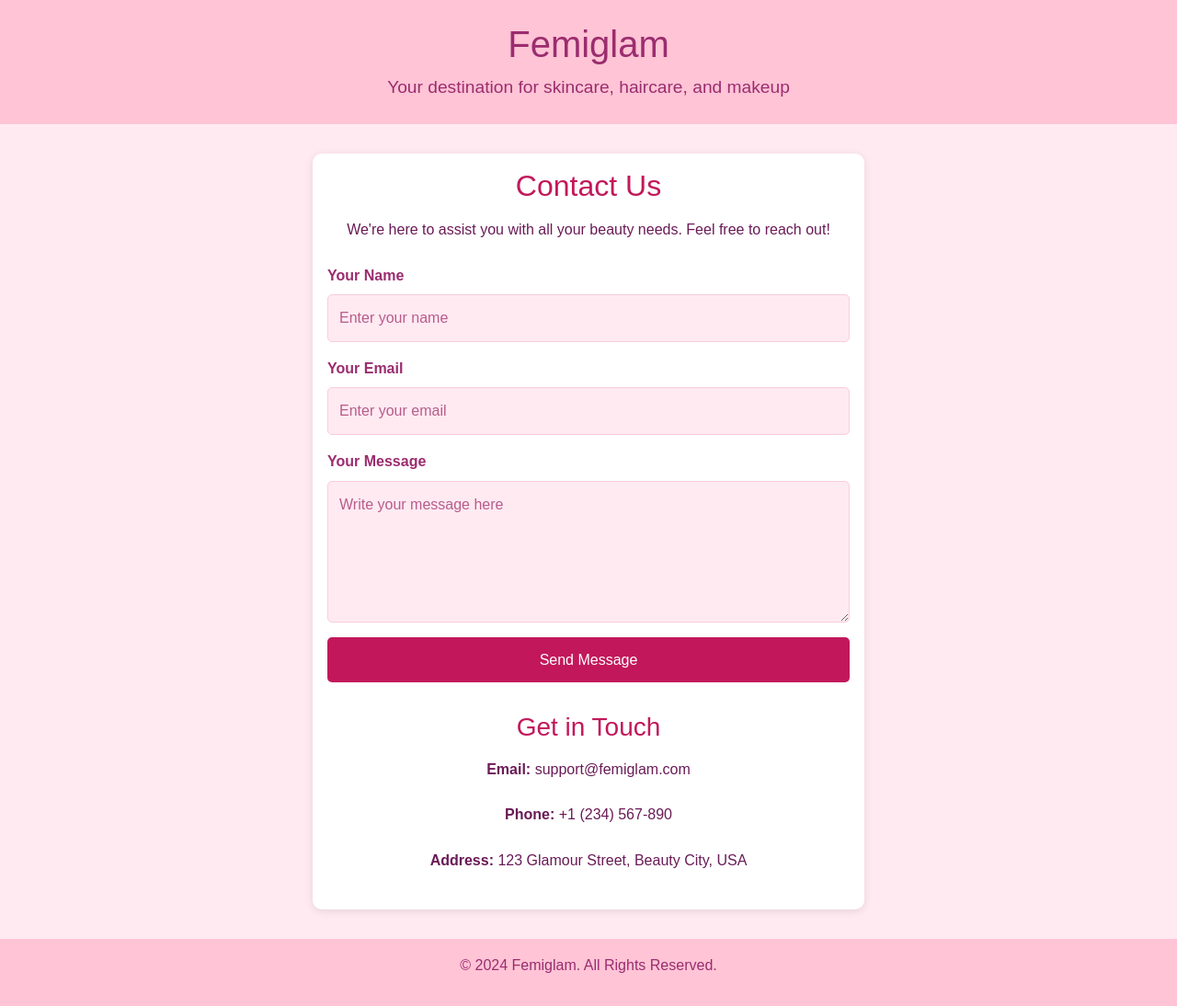
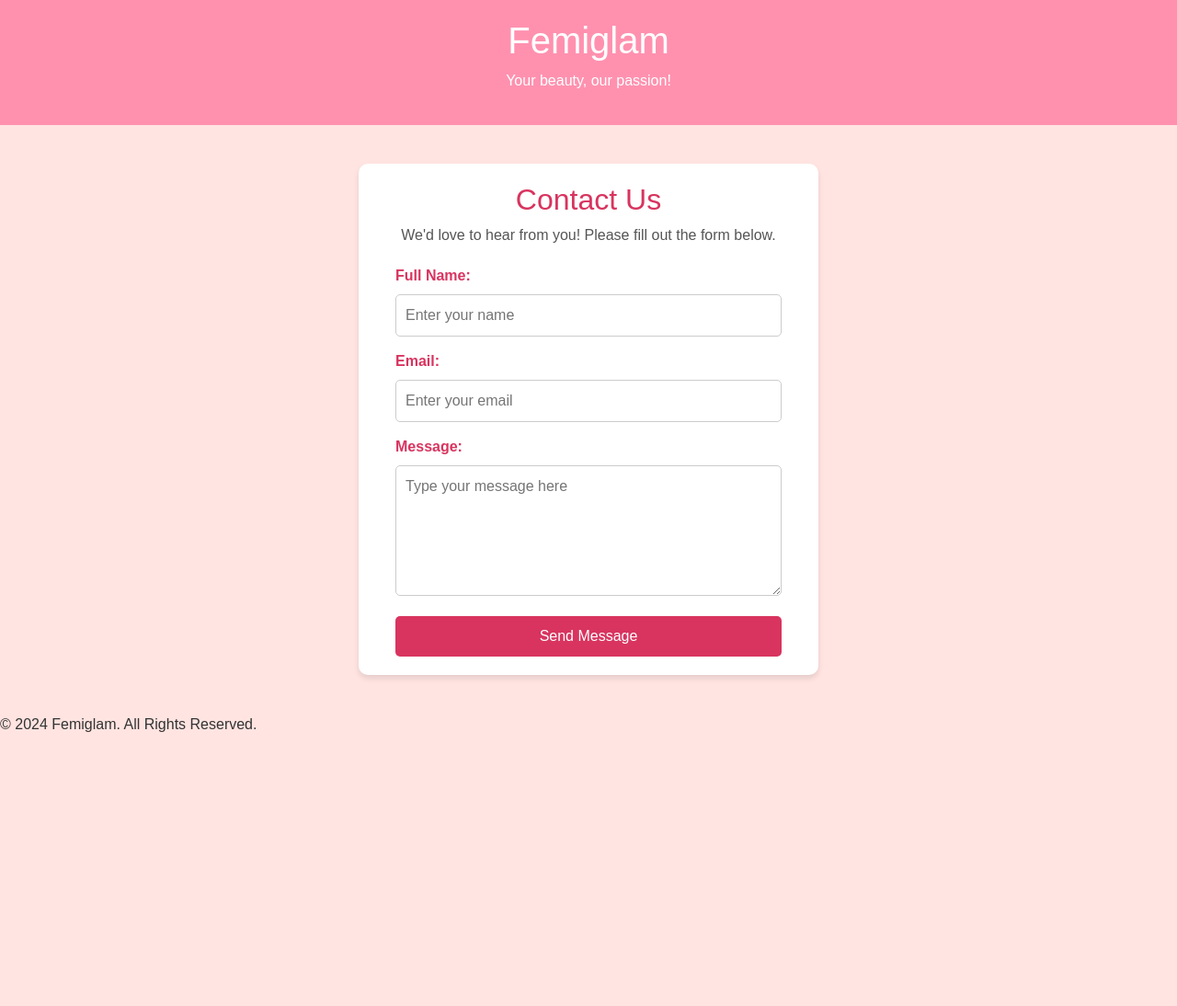
Before and after one commit to AlmaJacob/femiglam, a Django app: page /contact in a window 1280 px wide. Shown: the whole page at 92% size. After the commit the page ends 796 px from the top, so only its background shows below. Run offline with Django 5.2, Linux system fonts and the light colour scheme.

Commit message:
user page styling

```diff
--- a/FEMIGLAM/app/views.py
+++ b/FEMIGLAM/app/views.py
@@ -5,6 +5,10 @@ from .models import *
 import os
 from django.contrib.auth.models import User
 from django.conf import settings
+from django.shortcuts import render
+from django.http import HttpResponse
+
+
 
 # Create your views here.
 
--- a/FEMIGLAM/templates/user/contact.html
+++ b/FEMIGLAM/templates/user/contact.html
@@ -8,157 +8,124 @@
   <link rel="stylesheet" href="{% static 'styles.css' %}">
   <link href="https://cdn.jsdelivr.net/npm/bootstrap@5.3.0/dist/css/bootstrap.min.css" rel="stylesheet">
   <style>
+     /* General Styles */
 body {
   font-family: Arial, sans-serif;
-    line-height: 1.6;
+  background-color: #ffe4e1;
   margin: 0;
   padding: 0;
-    background-color: #ffeaf2; /* Light pink background */
-    color: #5a204c; /* Deep pinkish-purple text */
+  color: #333;
 }
 
 header {
   text-align: center;
-    padding: 1.5rem;
-    background-color: #ffc4d6; /* Soft pink background */
-    color: #9b2c6e; /* Dark pink text */
+  background-color: #ff91af;
+  padding: 20px;
+  color: white;
 }
 
-header h1 {
-    font-size: 2.5rem;
-    margin: 0;
-}
-
-header p {
-    margin: 0.5rem 0 0;
-    font-size: 1.2rem;
-}
-
-.contact-section {
-    max-width: 600px;
-    margin: 2rem auto;
-    padding: 1rem;
-    background: #fff;
-    border-radius: 10px;
-    box-shadow: 0 2px 10px rgba(0, 0, 0, 0.1);
-}
-
-.contact-section h2 {
-    text-align: center;
-    margin-bottom: 1rem;
-    color: #c2185b; /* Strong pink color */
-}
-
-.contact-section p {
-    text-align: center;
-    margin-bottom: 1.5rem;
-    color: #6a1b56; /* Muted dark pink */
+main {
+  display: flex;
+  justify-content: center;
+  align-items: center;
+  min-height: 80vh;
 }
 
 .contact-form {
-    display: flex;
-    flex-direction: column;
-    gap: 1rem;
+  background-color: white;
+  padding: 20px 40px;
+  border-radius: 10px;
+  box-shadow: 0 4px 6px rgba(0, 0, 0, 0.1);
+  max-width: 500px;
+  width: 100%;
 }
 
-.form-group {
-    display: flex;
-    flex-direction: column;
+.contact-form h2 {
+  text-align: center;
+  color: #d8345f;
 }
 
-.form-group label {
-    margin-bottom: 0.5rem;
-    font-weight: bold;
-    color: #9b2c6e;
+.contact-form p {
+  text-align: center;
+  margin-bottom: 20px;
+  color: #555;
 }
 
-.form-group input,
-.form-group textarea {
-    padding: 0.75rem;
-    border: 1px solid #f8cdd8; /* Light pink border */
-    border-radius: 5px;
-    font-size: 1rem;
-    background-color: #ffeaf2; /* Light pink background */
-    color: #5a204c;
+label {
+  display: block;
+  margin-bottom: 8px;
+  font-weight: bold;
+  color: #d8345f;
 }
 
-.form-group input::placeholder,
-.form-group textarea::placeholder {
-    color: #b85c8a; /* Placeholder text in pinkish shade */
+input, textarea {
+  width: 100%;
+  padding: 10px;
+  margin-bottom: 15px;
+  border: 1px solid #ccc;
+  border-radius: 5px;
+  font-size: 16px;
+}
+
+input:focus, textarea:focus {
+  border-color: #d8345f;
+  outline: none;
 }
 
 button {
-    padding: 0.75rem;
-    background-color: #c2185b; /* Strong pink */
-    color: #fff;
+  background-color: #d8345f;
+  color: white;
+  padding: 10px 15px;
   border: none;
   border-radius: 5px;
-    font-size: 1rem;
   cursor: pointer;
-    transition: background-color 0.3s ease, transform 0.2s ease;
+  width: 100%;
+  font-size: 16px;
 }
 
 button:hover {
-    background-color: #9b2c6e; /* Darker pink hover */
-    transform: scale(1.05);
+  background-color: #ff6384;
 }
 
-.contact-info {
-    margin-top: 2rem;
+#response {
+  margin-top: 10px;
   text-align: center;
-    color: #6a1b56; /* Muted dark pink */
 }
 
-.contact-info h3 {
-    color: #c2185b;
-    margin-bottom: 1rem;
-}
-
-footer {
-    text-align: center;
-    padding: 1rem;
-    background-color: #ffc4d6; /* Soft pink */
-    color: #9b2c6e;
+.hidden {
+  display: none;
 }
 
   </style>
 </head>
 <body>
+
   <header>
     <h1>Femiglam</h1>
-        <p>Your destination for skincare, haircare, and makeup</p>
+    <p>Your beauty, our passion!</p>
   </header>
   <main>
-        <section class="contact-section">
+    <section class="contact-form">
       <h2>Contact Us</h2>
-            <p>We're here to assist you with all your beauty needs. Feel free to reach out!</p>
+      <p>We'd love to hear from you! Please fill out the form below.</p>
+      <form id="contactForm">
+        <label for="name">Full Name:</label>
+        <input type="text" id="name" name="name" placeholder="Enter your name" required>
 
-            <form action="#" method="POST" class="contact-form">
-                <div class="form-group">
-                    <label for="name">Your Name</label>
-                    <input type="text" id="name" name="name" placeholder="Enter your name" required>
-                </div>
-                <div class="form-group">
-                    <label for="email">Your Email</label>
+        <label for="email">Email:</label>
         <input type="email" id="email" name="email" placeholder="Enter your email" required>
-                </div>
-                <div class="form-group">
-                    <label for="message">Your Message</label>
-                    <textarea id="message" name="message" placeholder="Write your message here" rows="5" required></textarea>
-                </div>
+
+        <label for="message">Message:</label>
+        <textarea id="message" name="message" rows="5" placeholder="Type your message here" required></textarea>
+
         <button type="submit">Send Message</button>
       </form>
-
-            <div class="contact-info">
-                <h3>Get in Touch</h3>
-                <p><strong>Email:</strong> support@femiglam.com</p>
-                <p><strong>Phone:</strong> +1 (234) 567-890</p>
-                <p><strong>Address:</strong> 123 Glamour Street, Beauty City, USA</p>
-            </div>
+      <div id="response" class="hidden"></div>
     </section>
   </main>
   <footer>
     <p>&copy; 2024 Femiglam. All Rights Reserved.</p>
   </footer>
+  <script src="script.js"></script>
 </body>
 </html>
--- /dev/null
+++ b/FEMIGLAM/templates/user/script.js
@@ -0,0 +1,21 @@
+document.getElementById("contactForm").addEventListener("submit", function (e) {
+    e.preventDefault();
+
+    // Collect form data
+    const name = document.getElementById("name").value;
+    const email = document.getElementById("email").value;
+    const message = document.getElementById("message").value;
+
+    // Mock backend communication
+    const responseBox = document.getElementById("response");
+    responseBox.classList.remove("hidden");
+
+    // Simulate sending data to the admin
+    setTimeout(() => {
+      responseBox.textContent = `Thank you, ${name}! Your message has been sent successfully.`;
+      responseBox.style.color = "green";
+
+      // Optionally reset the form
+      document.getElementById("contactForm").reset();
+    }, 1000);
+  });
```
Also changed, not shown: FEMIGLAM/db.sqlite3. Lines whose indentation alone changed are shown as unchanged.
